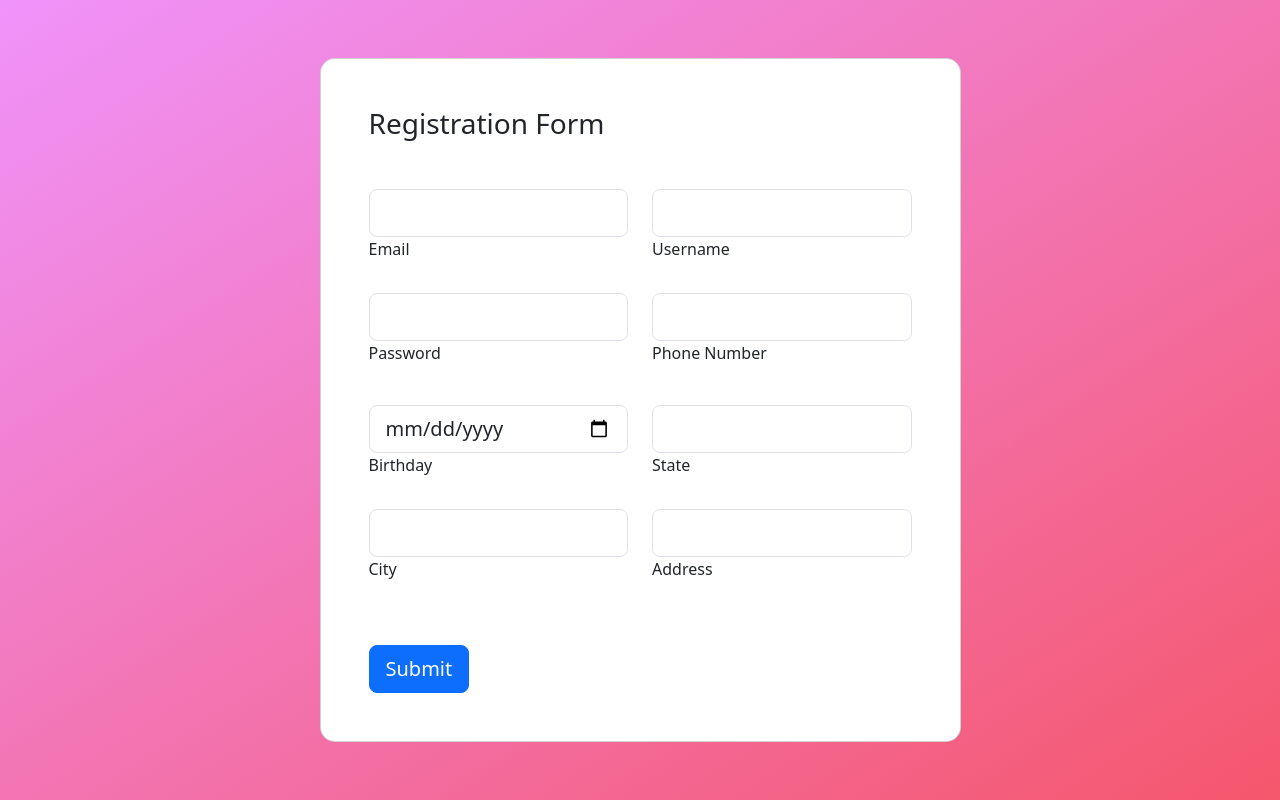
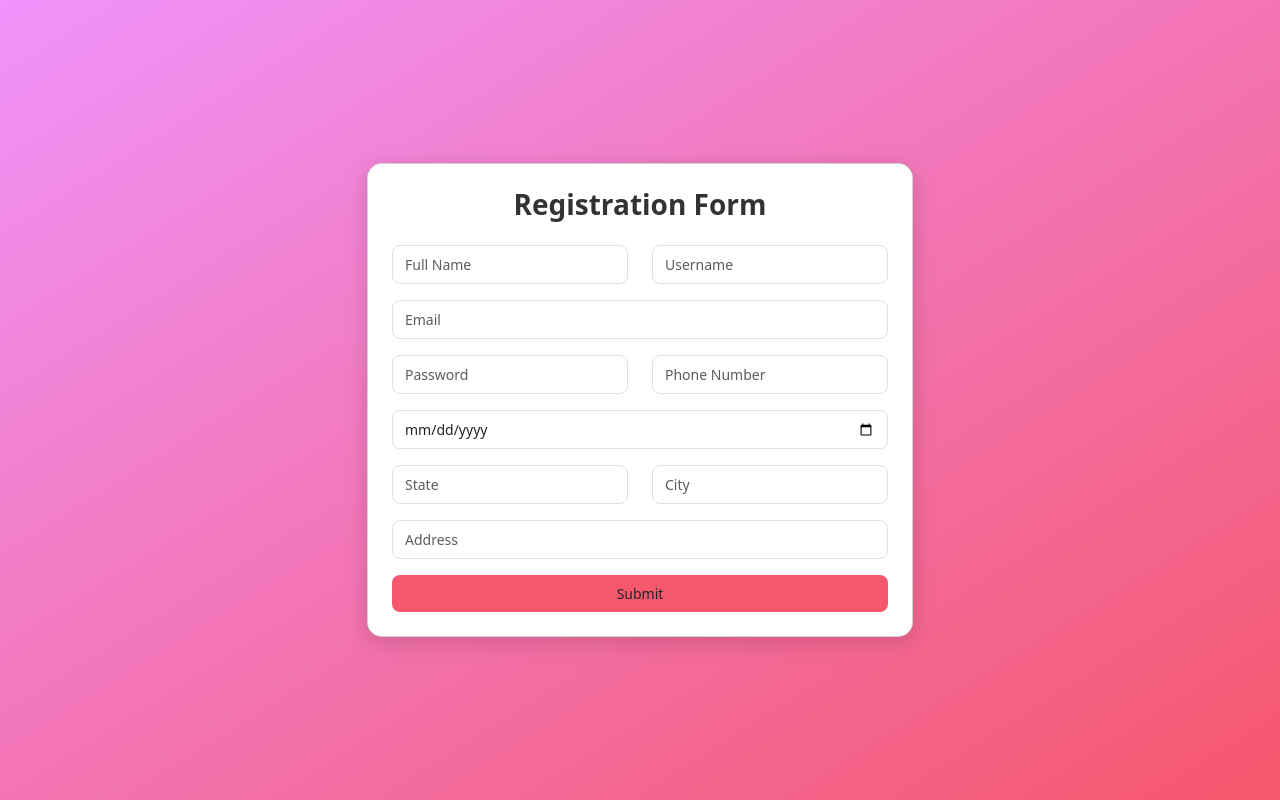
Before and after one commit to hanZ3tton/shipment_remake, a CodeIgniter app: page /shipment_remake/index.php/auth/register in a window 1280 px wide. Run offline with CodeIgniter, Linux system fonts and the light colour scheme.

Commit message:
register

```diff
--- a/application/config/routes.php
+++ b/application/config/routes.php
@@ -1,5 +1,5 @@
 <?php
-defined('BASEPATH') OR exit('No direct script access allowed');
+defined('BASEPATH') or exit('No direct script access allowed');
 
 /*
 | -------------------------------------------------------------------------
@@ -49,6 +49,6 @@ defined('BASEPATH') OR exit('No direct script access allowed');
 | Examples:	my-controller/index	-> my_controller/index
 |		my-controller/my-method	-> my_controller/my_method
 */
-$route['default_controller'] = 'welcome';
+$route['default_controller'] = 'auth/registration';
 $route['404_override'] = '';
 $route['translate_uri_dashes'] = FALSE;
--- a/application/views/component/register.php
+++ b/application/views/component/register.php
@@ -6,110 +6,105 @@
     <meta name="viewport" content="width=device-width, initial-scale=1.0">
     <title>Registration Form</title>
     <!-- Bootstrap CSS -->
-    <link href="https://cdn.jsdelivr.net/npm/bootstrap@5.3.0/dist/css/bootstrap.min.css" rel="stylesheet">
+    <link href="https://cdn.jsdelivr.net/npm/bootstrap@5.3.2/dist/css/bootstrap.min.css" rel="stylesheet">
 
     <style>
-        .gradient-custom {
-            background: linear-gradient(to bottom right, rgba(240, 147, 251, 1), rgba(245, 87, 108, 1));
+        body {
+            background: linear-gradient(to bottom right, #f093fb, #f5576c);
+            min-height: 100vh;
         }
 
-        .card-registration .select-input.form-control[readonly]:not([disabled]) {
-            font-size: 1rem;
-            line-height: 2.15;
-            padding-left: .75em;
-            padding-right: .75em;
+        .card-registration {
+            border-radius: 15px;
+            background-color: #ffffff;
+            box-shadow: 0 5px 25px rgba(0, 0, 0, 0.15);
         }
 
-        .card-registration .select-arrow {
-            top: 13px;
+        /* Pendekkan form */
+        .form-control-lg {
+            padding: 6px 12px;
+            font-size: 14px;
+            border-radius: 8px;
+        }
+
+        .btn-custom {
+            background: #f5576c;
+            border: none;
+            font-size: 14px;
+            padding: 8px 12px;
+            border-radius: 8px;
+            transition: 0.3s;
+        }
+
+        .btn-custom:hover {
+            background: #d74457;
+        }
+
+        h3 {
+            font-weight: bold;
+            color: #333;
         }
     </style>
 </head>
 
 <body>
-    <section class="vh-100 gradient-custom">
-        <div class="container py-5 h-100">
-            <div class="row justify-content-center align-items-center h-100">
-                <div class="col-12 col-lg-9 col-xl-7">
-                    <div class="card shadow-2-strong card-registration" style="border-radius: 15px;">
-                        <div class="card-body p-4 p-md-5">
-                            <h3 class="mb-4 pb-2 pb-md-0 mb-md-5">Registration Form</h3>
-
+    <section class="vh-100 d-flex justify-content-center align-items-center">
+        <div class="container">
+            <div class="row justify-content-center">
+                <div class="col-lg-6">
+                    <div class="card card-registration p-4">
+                        <h3 class="text-center mb-4">Registration Form</h3>
                         <form>
-                                <div class="row">
-                                    <!-- Email -->
-                                    <div class="col-md-6 mb-4">
-                                        <div class="form-outline">
-                                            <input type="email" id="email" class="form-control form-control-lg" />
-                                            <label class="form-label" for="email">Email</label>
+                            <!-- Full Name dan Username (2 kolom) -->
+                            <div class="row mb-3">
+                                <div class="col-md-6">
+                                    <input type="text" id="fullname" class="form-control form-control-lg" placeholder="Full Name" />
+                                </div>
+                                <div class="col-md-6">
+                                    <input type="text" id="username" class="form-control form-control-lg" placeholder="Username" />
                                 </div>
                             </div>
 
-                                    <!-- Username -->
-                                    <div class="col-md-6 mb-4">
-                                        <div class="form-outline">
-                                            <input type="text" id="username" class="form-control form-control-lg" />
-                                            <label class="form-label" for="username">Username</label>
+                            <!-- Email (1 kolom penuh) -->
+                            <div class="mb-3">
+                                <input type="email" id="email" class="form-control form-control-lg" placeholder="Email" />
+                            </div>
+
+                            <!-- Password dan Phone Number (2 kolom) -->
+                            <div class="row mb-3">
+                                <div class="col-md-6">
+                                    <input type="password" id="password" class="form-control form-control-lg" placeholder="Password" />
+                                </div>
+                                <div class="col-md-6">
+                                    <input type="text" id="phonenumber" class="form-control form-control-lg" placeholder="Phone Number" />
                                 </div>
                             </div>
 
-                                    <!-- Password -->
-                                    <div class="col-md-6 mb-4">
-                                        <div class="form-outline">
-                                            <input type="password" id="password" class="form-control form-control-lg" />
-                                            <label class="form-label" for="password">Password</label>
+                            <!-- Birthday (1 kolom penuh) -->
+                            <div class="mb-3">
+                                <input type="date" id="birthday" class="form-control form-control-lg" />
+                            </div>
+
+                            <!-- State dan City (2 kolom) -->
+                            <div class="row mb-3">
+                                <div class="col-md-6">
+                                    <input type="text" id="state" class="form-control form-control-lg" placeholder="State" />
+                                </div>
+                                <div class="col-md-6">
+                                    <input type="text" id="city" class="form-control form-control-lg" placeholder="City" />
                                 </div>
                             </div>
 
-                                    <!-- Phone Number -->
-                                    <div class="col-md-6 mb-4 pb-2">
-                                        <div class="form-outline">
-                                            <input type="tel" id="phoneNumber" class="form-control form-control-lg" />
-                                            <label class="form-label" for="phoneNumber">Phone Number</label>
-                                        </div>
+                            <!-- Address (1 kolom penuh) -->
+                            <div class="mb-3">
+                                <input type="text" id="address" class="form-control form-control-lg" placeholder="Address" />
                             </div>
 
-                                    <!-- Birthday -->
-                                    <div class="col-md-6 mb-4 d-flex align-items-center">
-                                        <div class="form-outline w-100">
-                                            <input type="date" id="birthdayDate" class="form-control form-control-lg" />
-                                            <label class="form-label" for="birthdayDate">Birthday</label>
-                                        </div>
-                                    </div>
-
-                                    <!-- Country -->
-                                    <div class="col-md-6 mb-4 d-flex align-items-center">
-                                        <div class="form-outline w-100">
-                                            <input type="text" id="state" class="form-control form-control-lg" />
-                                            <label class="form-label" for="state">State</label>
-                                        </div>
-                                    </div>
-
-                                    <!-- Country -->
-                                    <div class="col-md-6 mb-4 d-flex align-items-center">
-                                        <div class="form-outline w-100">
-                                            <input type="text" id="city" class="form-control form-control-lg" />
-                                            <label class="form-label" for="city">City</label>
-                                        </div>
-                                    </div>
-
-                                    <!-- Country -->
-                                    <div class="col-md-6 mb-4 d-flex align-items-center">
-                                        <div class="form-outline w-100">
-                                            <input type="text" id="address" class="form-control form-control-lg" />
-                                            <label class="form-label" for="address">Address</label>
-                                        </div>
-                                    </div>
-
-                                </div>
-
-                                <!-- Submit Button -->
-                                <div class="mt-4 pt-2">
-                                    <input class="btn btn-primary btn-lg" type="submit" value="Submit" />
+                            <!-- Tombol -->
+                            <div class="d-grid">
+                                <button type="submit" class="btn btn-custom btn-lg">Submit</button>
                             </div>
                         </form>
-
-                        </div>
                     </div>
                 </div>
             </div>
@@ -117,7 +112,7 @@
     </section>
 
     <!-- Bootstrap JS -->
-    <script src="https://cdn.jsdelivr.net/npm/bootstrap@5.3.0/dist/js/bootstrap.bundle.min.js"></script>
+    <script src="https://cdn.jsdelivr.net/npm/bootstrap@5.3.2/dist/js/bootstrap.bundle.min.js"></script>
 </body>
 
 </html>
```
Lines whose indentation alone changed are shown as unchanged.
